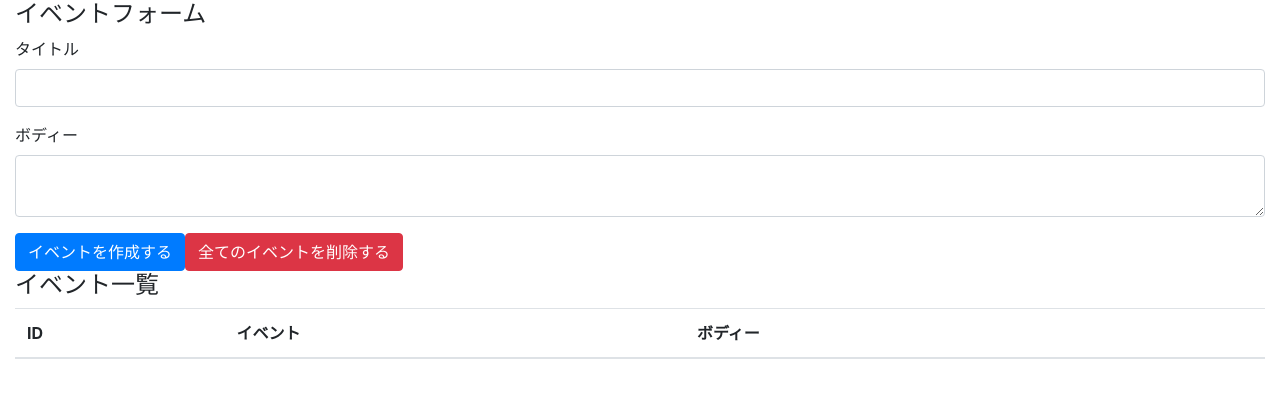
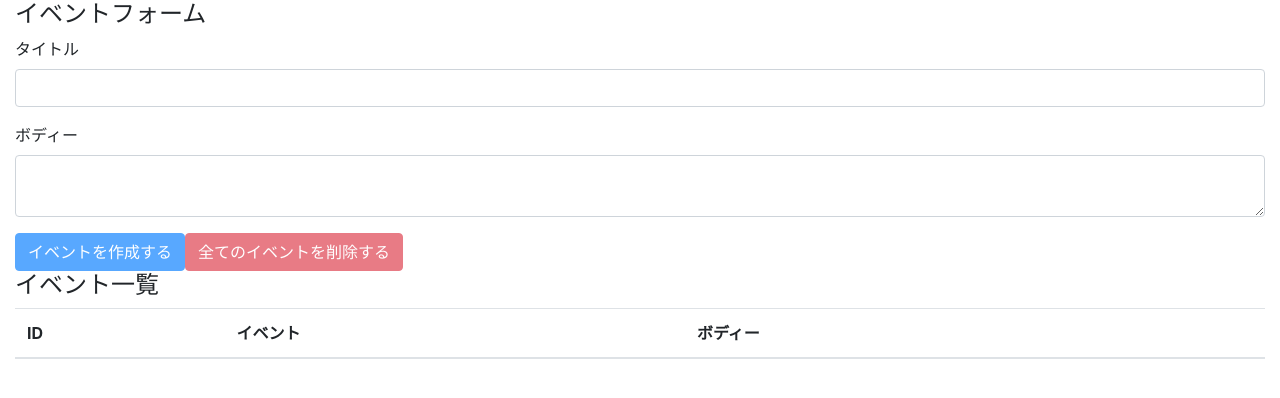
Before and after one commit to tohara007/react-hooks-101, a React (Create React App) app: page / in a window 1280 px wide. Shown: the top 398 px of the page. Built offline with nearby package versions, Linux system fonts and the light colour scheme.

Commit message:
implement all events deletion feature

```diff
--- a/src/components/App.js
+++ b/src/components/App.js
@@ -12,12 +12,21 @@ const App = () => {
   const changeBody = e => setBody(e.target.value)
 
   const addEvent = e => {
-    // 画面のリロードを防止するため
+    // 画面のリロードを防止するため(ボタンを押したときにsubmitが走ることでリロード起きるが、それを抑止する)
     e.preventDefault()
     dispatch({ type: 'CREATE_EVENT', title, body })
     setTitle('')
     setBody('')
   }
+
+  const deleteAllEvents = e => {
+    e.preventDefault()
+    const result = window.confirm('全てのイベントを本当に削除して良いですかあ？')
+    if (result) dispatch({type: 'DELETE_ALL_EVENT'})
+  }
+
+  // disabledがtrueになる条件を記載
+  const unCreatable = title === '' || body === ''
 
   return (
     <div className="container-fluid">
@@ -31,8 +40,8 @@ const App = () => {
           <label htmlFor="formEventBody">ボディー</label>
           <textarea className="form-control" id="formEventBody" value={body} onChange={changeBody}/>
         </div>
-        <button className="btn btn-primary" onClick={addEvent}>イベントを作成する</button>
-        <button className="btn btn-danger">全てのイベントを削除する</button>
+        <button className="btn btn-primary" onClick={addEvent} disabled={unCreatable}>イベントを作成する</button>
+        <button className="btn btn-danger" onClick={deleteAllEvents} disabled={state.length === 0}>全てのイベントを削除する</button>
       </form>
       <h4>イベント一覧</h4>
       <table className="table table-hover">
--- a/src/components/Event.js
+++ b/src/components/Event.js
@@ -5,7 +5,8 @@ import React from 'react'
 const Event = ({ event, dispatch }) => {
     const id = event.id
     const handleClickDeleteButton = () => {
-        dispatch({ type: 'DELETE_EVENT', id })
+        const result = window.confirm(`id=${id}のイベントを本当に削除しても良さげですかい？？`)
+        if (result) dispatch({ type: 'DELETE_EVENT', id })
     }
     return (
         <tr>
```
